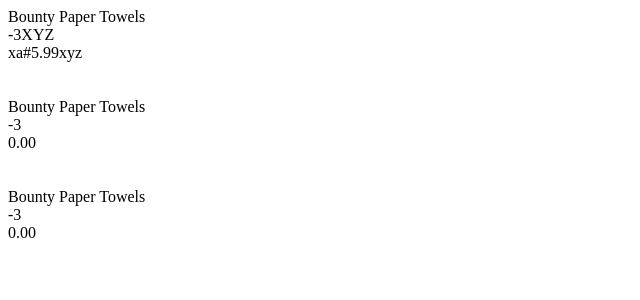
After one commit to WidgetsBurritos/web290, a PHP site: page /part7-printf.php in a window 1280 px wide. The commit adds this page. Shown: the top 300 px of the page, without its empty margins (0-640 px from the left). Run offline with PHP 8.4, Linux system fonts and the light colour scheme.

Commit message:
Updated parts 4-7 of lesson 1

```diff
--- a/lesson1/part1.php
+++ b/lesson1/part1-multidimensional-arrays.php
@@ -5,6 +5,7 @@
 
 
 // this is just a helper file I made to simplify the code on these various examples.
+// any functions that start with two underscores, come from _top.php
 include_once("_top.php");
 
 
--- a/lesson1/part2.php
+++ b/lesson1/part2-sorting-multidimensional-arrays.php
@@ -3,6 +3,8 @@
  * Sorting multi-dimensional arrays
  */
 
+// this is just a helper file I made to simplify the code on these various examples.
+// any functions that start with two underscores, come from _top.php
 include_once("_top.php");
 
 //////////////////////////////////////////////////////////////////////////
--- a/lesson1/part3.php
+++ b/lesson1/part3-recursive-functions.php
@@ -3,6 +3,8 @@
  * Recursive functions
  */
 
+// this is just a helper file I made to simplify the code on these various examples.
+// any functions that start with two underscores, come from _top.php
 include_once("_top.php");
 
 
--- /dev/null
+++ b/lesson1/part7-printf.php
@@ -0,0 +1,64 @@
+<?php
+/**
+ * Printf/sprintf
+ */
+
+
+// this is just a helper file I made to simplify the code on these various examples.
+// any functions that start with two underscores, come from top.php
+include_once("_top.php");
+
+
+// Suppose we need to be a bit more restrictive with our string formats.
+// Suppose we have three variables for a product and our $quantity and $price variables
+// managed to get malformed by a hacker.
+
+$product_name = 'Bounty Paper Towels';
+$quantity = "-3XYZ";
+$price = "xa#5.99xyz";
+
+
+
+
+// Let's say we want to output the following:
+print <<<HTML
+<div class="product">
+    <div class="product_name">$product_name</div>
+    <div class="quantity">$quantity</div>
+    <div class="price">$price</div>
+</div>
+<br /><br />
+HTML;
+
+
+// We output the malformed string just as it's entered.  If hacker inserted something malicious, we may have just
+// opened our site or the user's browser to malicious attacks. Using printf we can explicitly specify our string format.
+// %s = text strimg
+// %d = standard integer
+// %f = floating point
+// %0.#f = floating point to specified significant digits.
+
+// See book for more type specifiers.
+
+printf('<div class="product">
+    <div class="product_name">%s</div>
+    <div class="quantity">%d</div>
+    <div class="price">%.2f</div>
+</div>
+<br /><br />
+', $product_name, $quantity, $price);
+
+
+
+// sprintf is the same as printf, except it returns a string instead of directly outputting it.
+
+
+$x = sprintf('<div class="product">
+    <div class="product_name">%s</div>
+    <div class="quantity">%d</div>
+    <div class="price">%.2f</div>
+</div>
+<br /><br />
+', $product_name, $quantity, $price);
+
+print $x;
```
Also changed, not shown: lesson1/part4-static-variables.php (added, +109 -0 lines), lesson1/part5-anonymous-functions.php (added, +117 -0 lines), lesson1/part6-heredoc.php (added, +127 -0 lines).
